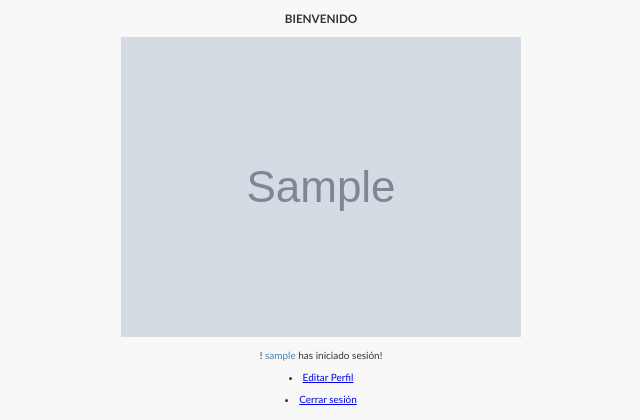
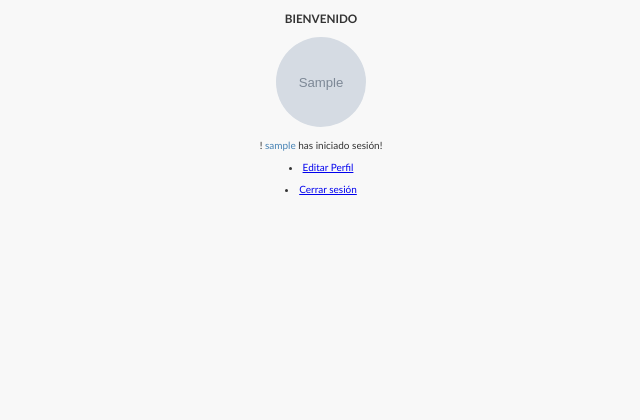
Before and after one commit to fgonzalezrojas/TuPrimeraPagina_GonzalezRojas, a Django app: page /vinoteca/home in a window 1280 px wide. Shown: the part 221-641 px from the top of the page, without its empty margins (319-959 px from the left). Run offline with Django 5.2, Linux system fonts and the light colour scheme; a user stored in the database is signed in; tables that the repository leaves empty hold one stand-in row (values such as "Sample post"); grey boxes marked "Sample" are stand-in pictures.

Commit message:
Paso 32: Prueba OK carga de avatar y meedia/ dentro de .gitignore

```diff
--- a/vinoteca/templates/vinoteca/00 home.html
+++ b/vinoteca/templates/vinoteca/00 home.html
@@ -233,9 +233,11 @@
 
             {% if user.is_authenticated %}
 
-                {% if user.avatar and user.avatar.imagen %}
-                    <p><img src="{{ user.avatar.imagen.url }}" alt="Avatar"></p>
-                {% endif %}
+                <p style="text-align: center;">
+                    {% if user.avatar and user.avatar.imagen %}
+                    <img src="{{ user.avatar.imagen.url }}" alt="Avatar" style="border-radius: 50%; width: 60px; height: 60px; object-fit: cover;">
+                    {% endif %}
+                </p>
 
                 <p style="text-align: center; color: steelblue; font-size: 0.8em; margin-bottom: 0.1em;">
                     <a href="{% url 'cuentas:logout' %}">Cerrar sesión ({{ user.username }})</a>
--- a/vinoteca/templates/vinoteca/17 inicio.html
+++ b/vinoteca/templates/vinoteca/17 inicio.html
@@ -7,7 +7,7 @@
     {% if user.is_authenticated %}
 
         {% if user.avatar and user.avatar.imagen %}
-        <p><img src="{{ user.avatar.imagen.url }}" alt="Avatar"></p>
+        <p><img src="{{ user.avatar.imagen.url }}" alt="Avatar" style="border-radius: 50%; width: 90px; height: 90px; object-fit: cover;"></p>
         {% endif %}
 
         !<a style="text-align: center; color: steelblue; margin-bottom: 0.1em;">
```
Also changed, not shown: 1 other file.
